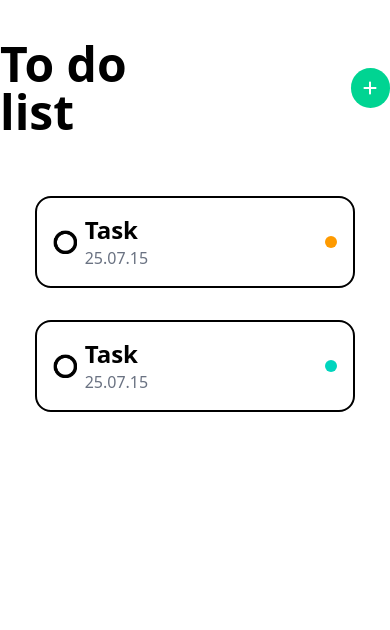
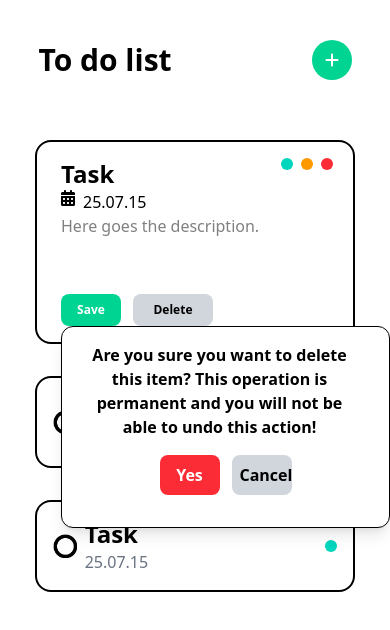
Before and after one commit to gbeatrice24/ToDo, a Vue app: page / in a window 390 px wide. Both pictures are taken after a click on the button "Delete". Shown: the top 630 px of the page. Built offline with nearby package versions, Linux system fonts and the light colour scheme.

Commit message:
ITL-3:  Subtask 6 & 7:  Make the design match with figma &Pop-up confirmation

```diff
--- a/src/components/TaskCard.vue
+++ b/src/components/TaskCard.vue
@@ -18,14 +18,16 @@
             <!-- task info -->
             <div :class="isMobile ? 'order-2 pl-2 w-7/8' : 'order-1 w-1/1'">
                 <div class="flex flex-row space-x-10 static">
-                    <input v-model="task.name" class="font-semibold text-black text-2xl outline-0 w-2/3">
+                    <!-- task name -->
+                    <input v-model="newName" class="font-semibold text-black text-2xl outline-0 w-2/3"
+                        :class="isMobile ? 'w-45' : ''">
 
                     <!-- task priority on desktop -->
                     <div v-if="!isMobile" class="relative">
                         <button @click="priorChooser = !priorChooser"
                             class="relative flex items-center justify-center rounded-full order-3 w-20"
                             :class="priorChooser ? 'bg-white text-black border-2' : [bgColor, 'text-white']">
-                            {{ task.priority }}
+                            {{ newPriority }}
 
                             <div v-if="task.editing">
                                 <img v-if="!priorChooser" src="@/assets/arrowDown.png" class="w-3 pl-1">
@@ -38,21 +40,17 @@
                             class="absolute top-full left-0 mt-1 w-full bg-white rounded-2xl border-2 z-10">
                             <ul class="flex flex-col text-sm text-black">
                                 <li v-for="(priority, index) in priorities"
-                                    @click="$emit('priority-chosen', { id: task.id, prio: priority.level }); priorChooser = false"
+                                    @click="newPriority = priority.level; priorChooser = false"
                                     class="px-2 hover:bg-gray-100" :class="[index === 0 ? 'rounded-t-2xl pt-2' : '',
                                     index === 2 ? 'rounded-b-2xl pb-2' : '']">{{ priority.level }}
                                 </li>
                             </ul>
                         </div>
-
-                        <!--  <div class="absolute inset-0 bg-white pointer-events-none transition-opacity"
-                            :class="priorChooser ? 'opacity-25' : 'opacity-0'"></div> -->
                     </div>
 
                     <!-- task priority on phone -> while being actively edited -->
-                    <div v-if="isMobile && task.editing" class="flex flex-row order-3 space-x-2">
-                        <button v-for="priority in priorities"
-                            @click="$emit('priority-chosen', { id: task.id, prio: priority.level })"
+                    <div v-if="isMobile && task.editing" class="flex flex-row order-3 space-x-2 ">
+                        <button v-for="priority in priorities" @click="newPriority = priority.level"
                             class="rounded-full order-3 h-3 w-3 focus:outline-2"
                             :class="getBgColor(priority.level)"></button>
                     </div>
@@ -65,7 +63,7 @@
                             <p class="w-xs" :class="task.editing ? '' : 'text-gray-500'">{{ task.date }}</p>
                         </div>
                         <!-- resize on bigger text? -->
-                        <textarea v-if="!isMobile || task.editing" v-model="text"
+                        <textarea v-if="!isMobile || task.editing" v-model="newDesc"
                             placeholder="Here goes the description." class=" w-90 outline-0 resize-none "
                             :class="task.editing ? 'h-20' : 'h-7'"></textarea>
                     </div>
@@ -82,11 +80,28 @@
                 </div>
 
                 <div v-if="task.editing" @click.stop class="space-x-3">
-                    <button @click="$emit('save-clicked', { id: task.id, newDesc: newDesc, newPrio: priority })"
+                    <button
+                        @click="$emit('save-clicked', { id: task.id, newName: newName, newDesc: newDesc, newPriority: newPriority })"
                         class="bg-emerald-400 text-white text-xs"
                         :class="isMobile ? 'font-semibold rounded-lg p-2 w-15' : 'rounded-xl p-3 w-20'">Save</button>
-                    <button @click="$emit('delete-clicked', task.id)" class="bg-gray-300 text-black text-xs w-20"
+                    <!--  <button @click="$emit('delete-clicked', task.id)" class="bg-gray-300 text-black text-xs w-20" -->
+                    <button @click="delPopupShowing = true" class="bg-gray-300 text-black text-xs w-20"
                         :class="isMobile ? 'font-semibold rounded-lg p-2 w-15' : 'rounded-xl p-3 w-20'">Delete</button>
+
+                    <!-- delete popup confirmation -->
+                    <div v-if="delPopupShowing" class="absolute z-50 flex items-center justify-center">
+                        <div v-if="delPopupShowing"
+                            class=" border p-4 rounded-xl shadow-lg bg-white space-y-4  space-x-3 text-center z-50">
+                            <h3 class="font-semibold">Are you sure you want to delete this item? This operation is
+                                permanent and you will not be able to undo this action!</h3>
+                            <button @click="$emit('delete-clicked', task.id)"
+                                class="font-semibold bg-red-500 text-white w-15 "
+                                :class="isMobile ? 'font-semibold rounded-lg p-2' : 'rounded-xl h-10'">Yes</button>
+                            <button @click="delPopupShowing = false" class="font-semibold bg-gray-300 text-black w-15"
+                                :class="isMobile ? 'rounded-lg p-2' : 'rounded-xl h-10'">Cancel</button>
+                        </div>
+                    </div>
+
                 </div>
             </div>
 
@@ -98,30 +113,33 @@
 
 <script setup lang="ts">
 import { Task } from '@/types/Task';
-import { getBgColor, getTaskBgColor } from '@/utils/getTaskBgColor';
+import { getBgColor } from '@/utils/getTaskBgColor';
 import { useWindowSize } from '@vueuse/core'
-import { ref, computed } from 'vue'
+import { ref, computed, watch } from 'vue'
 
 import { faCalendarDays } from '@fortawesome/free-solid-svg-icons'
 import { library } from '@fortawesome/fontawesome-svg-core'
+
 library.add(faCalendarDays)
 
 defineEmits<{
     (e: 'done-clicked', id: number): void,
     (e: 'edit-requested', id: number): void,
 
-    (e: 'save-clicked', payload: { id: number; newDesc: string, newPrio: string }): void,
+    (e: 'save-clicked', payload: { id: number; newName: string; newDesc: string, newPriority: string }): void,
     (e: 'delete-clicked', id: number): void,
 
     (e: 'priority-chosen', payload: { id: number, prio: string }): void
 }>()
 
 const props = defineProps<{ task: Task }>()
-const bgColor = computed(() => getTaskBgColor(props.task))
-const name = ref(props.task.name)
-const newDesc = ref('')
-const text = ref(props.task.desc)
-const priority = ref(props.task.priority)
+
+let newName = ref(props.task.name)
+let newDesc = ref(props.task.desc)
+let newPriority = ref(props.task.priority)
+
+const bgColor = computed(() => getBgColor(newPriority.value))
+const delPopupShowing = ref(false)
 
 const priorChooser = ref(false)
 const priorities = ref([{ level: 'Low' }, { level: 'Medium' }, { level: 'High' }])
@@ -129,4 +147,17 @@ const priorities = ref([{ level: 'Low' }, { level: 'Medium' }, { level: 'High' }
 const { width } = useWindowSize()
 const isMobile = computed(() => width.value < 768)
 
+watch(() => props.task.editing, (editing) => {
+    delPopupShowing.value = false
+    if (!editing) resetTaskCard()
+})
+
+function resetTaskCard() {
+    newName.value = props.task.name
+    newDesc.value = props.task.desc
+    newPriority.value = props.task.priority
+
+    console.log("task card reseted", props.task.id)
+}
+
 </script>
--- a/src/layout/MainLayout.vue
+++ b/src/layout/MainLayout.vue
@@ -16,9 +16,6 @@
 </template>
 
 <script setup lang="ts">
-// mikor hozaadodik legyen edit stateben, telefonon done ne nyiljon meg, ha egy edit statet megnyitunk a masik zarodjon be
-
-
 import TodoHeader from './TodoHeader.vue';
 import TaskCard from '@/components/TaskCard.vue';
 
@@ -32,6 +29,8 @@ let nextId = 0
 const isEmpty = computed(() => tasks.value.length == 0)
 
 function handleAddTask() {
+    tasks.value.map(task => task.editing = false)
+
     const task = ({
         id: ++nextId,
         name: `Task`,
@@ -39,7 +38,7 @@ function handleAddTask() {
         priority: 'High',
         done: false,
         date: formatDate(new Date()),
-        editing: false
+        editing: true
     })
     tasks.value.unshift(task)
 
@@ -56,6 +55,7 @@ function handleDoneClicked(id: number) {
 }
 
 function handleEditRequested(id: number) {
+    tasks.value.map(task => task.editing = false)
     const task = tasks.value.find(task => task.id === id)
     const realId = tasks.value.length - id
     if (task) {
@@ -63,13 +63,18 @@ function handleEditRequested(id: number) {
     }
 }
 
-function handleSaveClicked(payload: { id: number, newDesc: string }) {
-    const { id, newDesc, } = payload;
+function handleSaveClicked(payload: {
+    id: number,
+    newName: string,
+    newDesc: string,
+    newPriority: string,
+}) {
+    const { id, newName, newDesc, newPriority } = payload;
     const task = tasks.value.find(task => task.id === id)
     const realId = tasks.value.length - id
     if (task) {
-        tasks.value.splice(realId, 1, { ...task, desc: newDesc, editing: false })
-        console.log("Task", id, "changed", newDesc)
+        tasks.value.splice(realId, 1, { ...task, name: newName, desc: newDesc, priority: newPriority, editing: false })
+        console.log("Task", id, "changed", newName, newDesc, newPriority)
     }
 }
 
@@ -80,6 +85,9 @@ function handleDeleteClicked(id: number) {
     if (task) {
         tasks.value.splice(realId, 1)
     }
+
+    tasks.value.map(task => (task.id > id) ? task.id-- : '')
+    nextId--;
 
     console.log(tasks.value)
 }
@@ -106,7 +114,7 @@ function formatDate(date: Date) {
 //////// TEST /////////
 const task3 = ({
     id: ++nextId,
-    name: `Task  `,
+    name: `Task`,
     desc: ``,
     priority: 'Low',
     done: false,
@@ -117,7 +125,7 @@ tasks.value.unshift(task3)
 
 const task2 = ({
     id: ++nextId,
-    name: `Task  `,
+    name: `Task`,
     desc: ``,
     priority: 'Medium',
     done: false,
--- a/src/layout/TodoHeader.vue
+++ b/src/layout/TodoHeader.vue
@@ -1,7 +1,7 @@
 <template>
     <div class="flex justify-center items-center pt-10 max-w-screen">
         <div class="flex items-center space-x-35">
-            <h1 class="text-5xl font-semibold text-black">To do list</h1>
+            <h1 class="font-semibold text-black" :class="isMobile ? 'text-3xl' : 'text-5xl'">To do list</h1>
             <button class="flex items-center justify-center bg-emerald-400 text-white rounded-full w-10 h-10"
                 @click="$emit('add-task')">
                 <font-awesome-icon :icon="['fas', 'plus']" />
@@ -11,5 +11,11 @@
 </template>
 
 <script setup lang="ts">
+import { useWindowSize } from '@vueuse/core'
+import { computed } from 'vue'
+
 defineEmits(['add-task'])
+
+const { width } = useWindowSize()
+const isMobile = computed(() => width.value < 768)
 </script>
--- a/src/utils/getTaskBgColor.ts
+++ b/src/utils/getTaskBgColor.ts
@@ -1,18 +1,3 @@
-import { Task } from '@/types/Task';
-
-export function getTaskBgColor(task: Task): string {
-    switch (task.priority) {
-        case 'High':
-            return 'bg-red-500'
-        case 'Medium':
-            return 'bg-amber-500'
-        case 'Low':
-            return 'bg-teal-400'
-        default:
-            return 'bg-gray-500'
-    }
-}
-
 export function getBgColor(priority: string): string {
     switch (priority) {
         case 'High':
```
